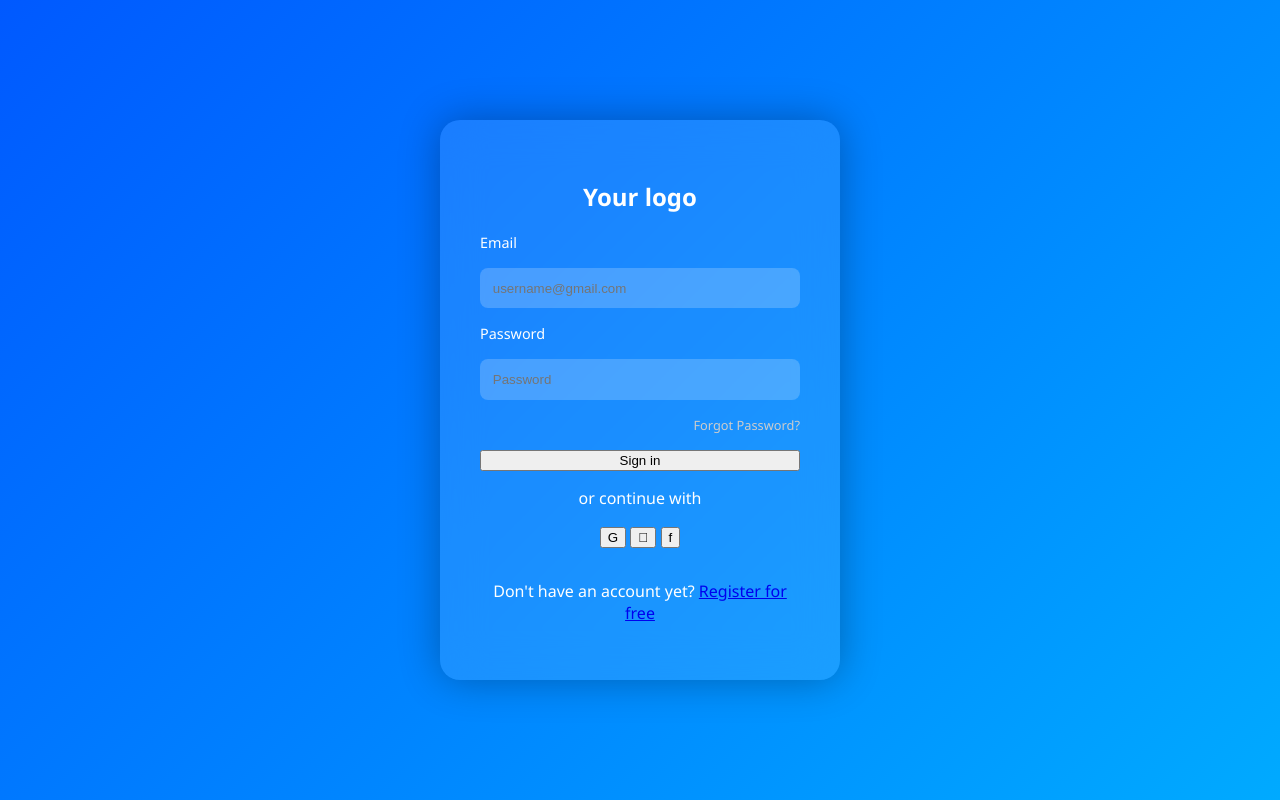
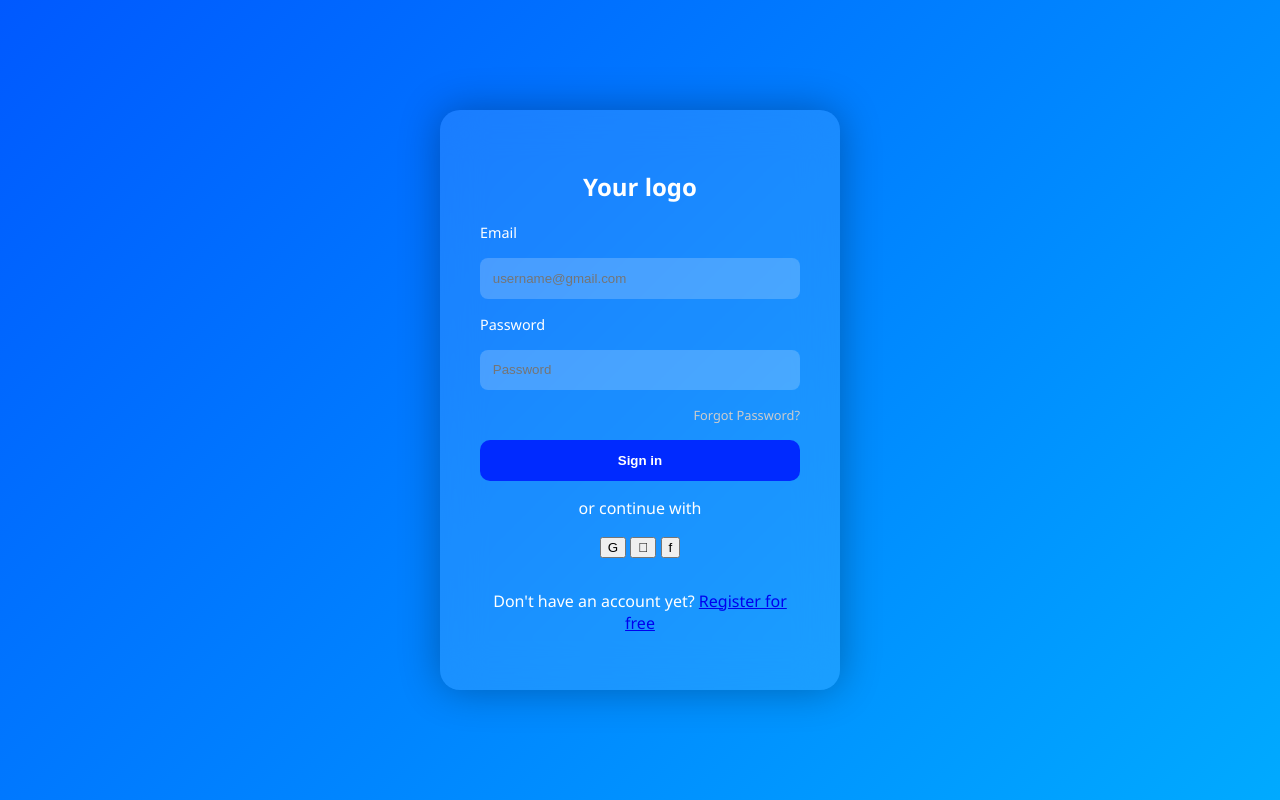
Before and after one commit to MitcaoMuhammad/sass_project, a plain HTML site: page index.html in a window 1280 px wide. Drawn offline with Linux system fonts and the light colour scheme.

Commit message:
css given to sign in button

```diff
--- a/style.scss
+++ b/style.scss
@@ -56,3 +56,17 @@ body {
 		text-decoration: underline;
 	}
 }
+.signin-btn {
+	background: #002aff;
+	padding: 0.8rem;
+	border: none;
+	color: white;
+	border-radius: 10px;
+	font-weight: bold;
+	cursor: pointer;
+	transition: 0.3s;
+
+	&:hover {
+		background: #1f48ff;
+	}
+}
```
Also changed, not shown: style.css, 1 other file.
